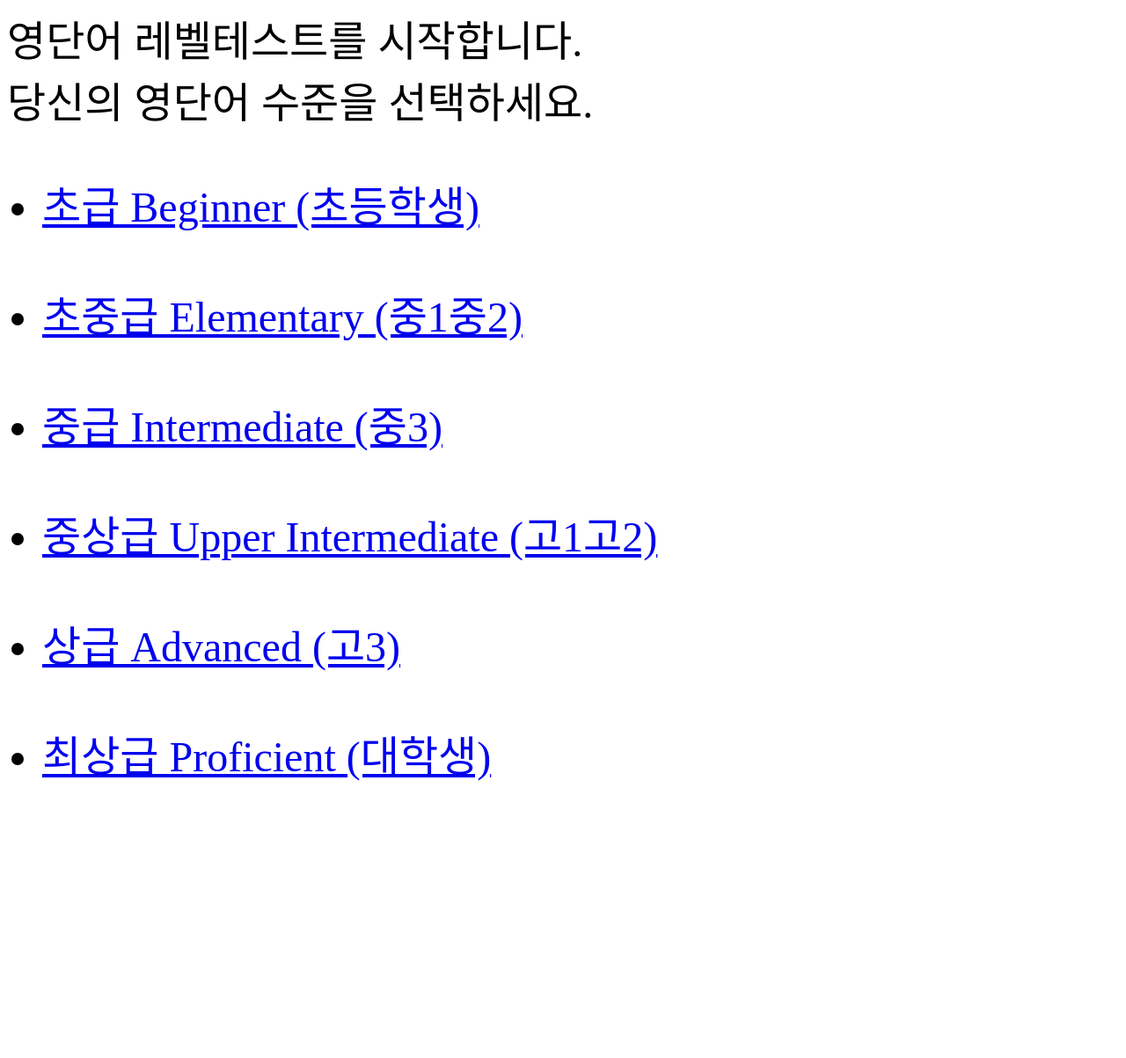
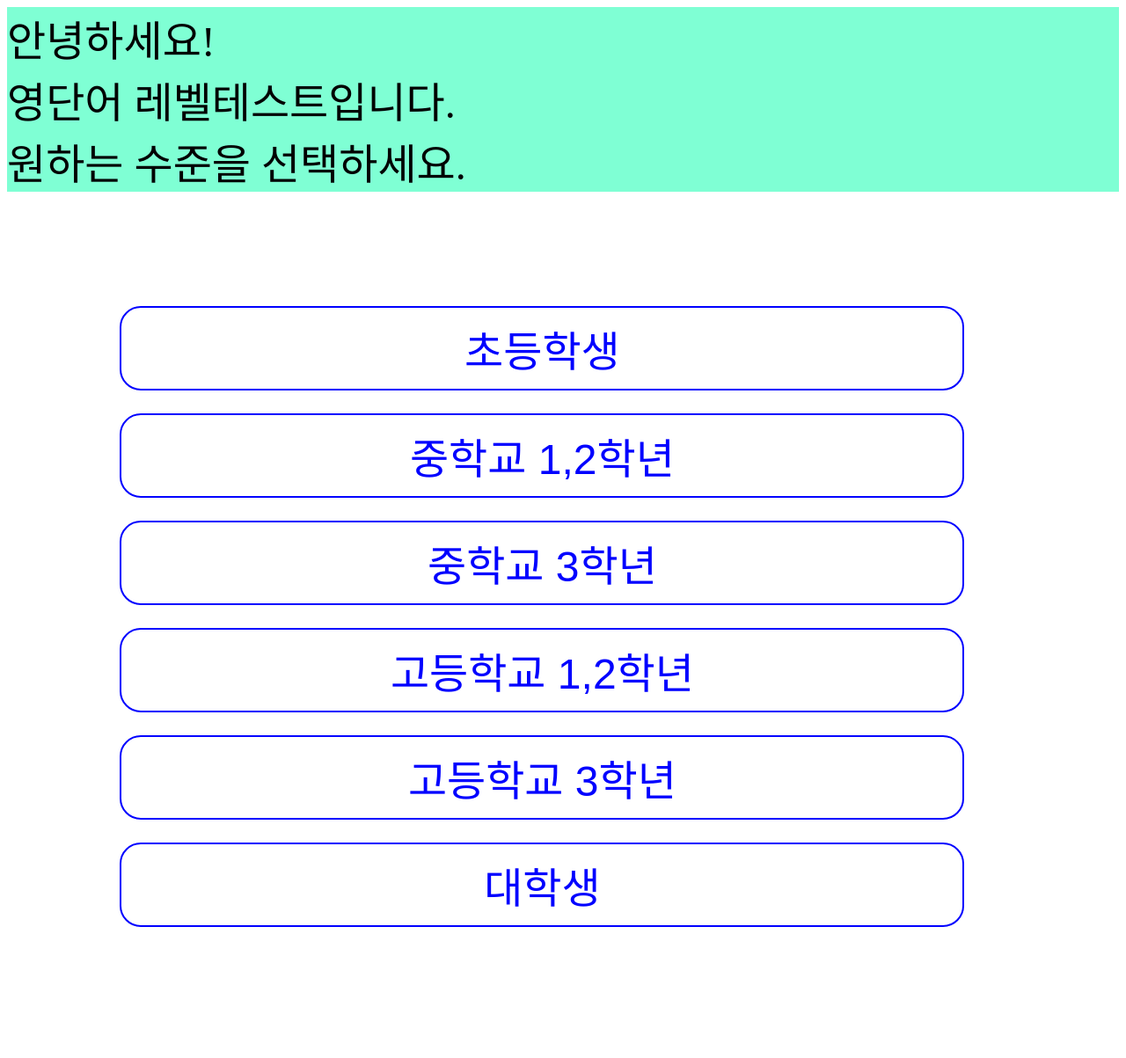
Before and after one commit to BryanKoo/alpha, a Django app: page /quiz/ in a window 1280 px wide. Shown: the whole page at 88% size. Before the commit the page ends 888 px from the top, so only its background shows below. Run offline with Django 3.2, Linux system fonts and the light colour scheme; data comes from the database, SQL or seed files in the repository; both versions use the stored data as it was after the commit; parts of the project's set-up code (start-up, migrations or seed data) failed here and were passed over.

Commit message:
html style

```diff
--- a/cefr/make_qna.py
+++ b/cefr/make_qna.py
@@ -276,12 +276,18 @@ def select_2wrong(conn, columns):
 # output = [(word, pos, meaning, examples)]
 def select_2wrong_q2(conn, columns):
   word = columns[2]
+  level = columns[0]
+  pos = columns[1]
   if len(word) < 2:
     word_postfix = word[-1]
   else:
     word_postfix = word[-2:]
-  sql = "select distinct(word) from words_bymeaning where " + \
-    "level = ? and word like '%" + word_postfix + "' and pos like ? and word != ? order by random() limit 2;"
+  if level in ['A1', 'A2'] and pos.startswith("AD"):
+    sql = "select distinct(word) from words_bymeaning where " + \
+      "level = ? and word like '%" + word_postfix + "' and pos not like ? and word != ? order by random() limit 2;"
+  else:
+    sql = "select distinct(word) from words_bymeaning where " + \
+      "level = ? and word like '%" + word_postfix + "' and pos like ? and word != ? order by random() limit 2;"
 
   try:
     cur = conn.cursor()
@@ -291,8 +297,12 @@ def select_2wrong_q2(conn, columns):
     print(e)
 
   if len(rows) < 2:
-    sql = "select distinct(word) from words_bymeaning where " + \
-      "level = ? and pos like ? and word != ? order by random() limit 2;"
+    if level in ['A1', 'A2'] and pos.startswith("AD"):
+      sql = "select distinct(word) from words_bymeaning where " + \
+        "level = ? and pos not like ? and word != ? order by random() limit 2;"
+    else:
+      sql = "select distinct(word) from words_bymeaning where " + \
+        "level = ? and pos like ? and word != ? order by random() limit 2;"
     try:
       cur = conn.cursor()
       cur.execute(sql, columns)
@@ -307,9 +317,12 @@ def select_2wrong_q4(conn, columns):
   pos = columns[1]
   word = columns[2]
   word_postfix = word[-1]
-  if pos.startswith("NUMBER") or pos.startswith("EXCL") or \
+  if pos.startswith("NUMBER") or pos.startswith("EXCL") or level in ['A1', 'A2'] or \
     (level in ['A1', 'A2', 'B1', 'B2'] and (pos.startswith("AD") or pos.startswith("NOUN"))):
-    sql = "select distinct(word) from words_bymeaning where " + \
+    #sql = "select distinct(word) from words_bymeaning where " + \
+    #  "level = ? and pos not like ? and pos not like 'PHRASE%' and word like '%" + word_postfix + "' and word != ? " + \
+    #  "order by random() limit 2;"
+    sql = "select word from words_bymeaning group by word having " + \
       "level = ? and pos not like ? and pos not like 'PHRASE%' and word like '%" + word_postfix + "' and word != ? " + \
       "order by random() limit 2;"
   else:
@@ -411,23 +424,23 @@ def blank_word_example(word, pos, example):
         break
   if found == "": pdb.set_trace()
   if example.count(' ' + found + ' ') >= 1:
-    return example.replace(' ' + found + ' ', " [ ___ ] "), found
+    return example.replace(' ' + found + ' ', " ____ "), found
   elif example.count(' ' + found) >= 1:
-    return example.replace(' ' + found, " [ ___ ]"), found
+    return example.replace(' ' + found, " ____ "), found
   elif example.count(found + ' ') >= 1:
-    return example.replace(found + ' ', "[ ___ ] "), found
+    return example.replace(found + ' ', " ____ "), found
   elif example.count(found + ',') >= 1:
-    return example.replace(found + ',', "[ ___ ],"), found
+    return example.replace(found + ',', " ____,"), found
   elif example.count(found + '!') >= 1:
-    return example.replace(found + '!', "[ ___ ]!"), found
+    return example.replace(found + '!', " ____!"), found
   elif example.count(found + '?') >= 1:
-    return example.replace(found + '?', "[ ___ ]?"), found
+    return example.replace(found + '?', " ____?"), found
   elif example.count(found + '.') >= 1:
-    return example.replace(found + '.', "[ ___ ]."), found
+    return example.replace(found + '.', " ____."), found
   elif example.count(found + "'") >= 1:
-    return example.replace(found + '.', "[ ___ ]'"), found
+    return example.replace(found + "'", " ____'"), found
   elif example.count(found + '"') >= 1:
-    return example.replace(found + '.', '[ ___ ]"'), found
+    return example.replace(found + '"', ' ____"'), found
   else:
     print "not found replaceable from", found, example
     pdb.set_trace()
@@ -709,7 +722,7 @@ def make_qna_type2or4(level, sub_level, excepts=None):
     make_log(word + '||' + pos + '||' + example + '||' + removed)
     for wrong in wrongs:
       conjugated = ""
-      if pos.startswith("VERB") or pos.startswith("AUX") or pos.startswith("MODAL"):
+      if level not in ['A1', 'A2'] and (pos.startswith("VERB") or pos.startswith("AUX") or pos.startswith("MODAL")):
         conjugated = conjugate(wrong[0], pos, tag)
       if removed[0].isupper() and (not word[0].isupper() or example_org.find(removed) == 0):
         if conjugated == "":
--- a/quiz/templates/quiz/index.html
+++ b/quiz/templates/quiz/index.html
@@ -1,14 +1,52 @@
 <html>
-<font size=7>
-영단어 레벨테스트를 시작합니다.<br/>
-당신의 영단어 수준을 선택하세요.<br/>
-<ul>
-  <li><a href='/quiz/1/'>초급 Beginner (초등학생)</a></li><br/>
-  <li><a href='/quiz/2/'>초중급 Elementary (중1중2)</a></li><br/>
-  <li><a href='/quiz/3/'>중급 Intermediate (중3)</a></li><br/>
-  <li><a href='/quiz/4/'>중상급 Upper Intermediate (고1고2)</a></li><br/>
-  <li><a href='/quiz/5/'>상급 Advanced (고3)</a></li><br/>
-  <li><a href='/quiz/6/'>최상급 Proficient (대학생)</a></li>
-</ul>
-</font>
+<head>
+<style type="text/css">
+a:link { color: blue; text-decoration: none;}
+a:visited { color: blue; text-decoration: none;}
+a:hover { color: blue; text-decoration: underline;}
+.buttons {
+  background-color: white;
+  border: 2px solid blue;
+  border-radius: 0.5em;
+  color: blue;
+  padding: 10px 10px;
+  text-align: center;
+  text-decoration: none;
+  display: inline-block;
+  font-size: 300%;
+  margin: 4px 2px;
+  width: 20em;
+  height: 2em;
+}
+.question {
+  font-size: 300%; margin: 5%;
+}
+.answers {
+  margin: 10%;
+}
+.guide {
+  background-color: aquamarine; color: black; font-size: 300%;
+}
+.row {
+  display: flex; background-color: green; color: black;
+}
+.column {
+  flex: 50%; font-size: 200%;
+}
+</style>
+</head>
+<body>
+<div class='guide'>
+안녕하세요!<br/>
+영단어 레벨테스트입니다.<br/>
+원하는 수준을 선택하세요.<br/>
+</div>
+<div class='answers'>
+<button class='buttons' onclick="window.location.href='/quiz/1/'">초등학생</button><br/><br/>
+<button class='buttons' onclick="window.location.href='/quiz/2/'">중학교 1,2학년</button><br/><br/>
+<button class='buttons' onclick="window.location.href='/quiz/3/'">중학교 3학년</button><br/><br/>
+<button class='buttons' onclick="window.location.href='/quiz/4/'">고등학교 1,2학년</button><br/><br/>
+<button class='buttons' onclick="window.location.href='/quiz/5/'">고등학교 3학년</button><br/><br/>
+<button class='buttons' onclick="window.location.href='/quiz/6/'">대학생</button><br/><br/>
+</body>
 </html>
--- a/quiz/views.py
+++ b/quiz/views.py
@@ -6,6 +6,7 @@ import sys, datetime
 from cefr.make_qna import make_qna_type2or4, get_new_user_id, insert_qna_result
 
 cefr_levels = ['A1', 'A2', 'B1', 'B2', 'C1', 'C2']
+cefr_text = ['초등학생', '중학교 1,2학년', '중학교 3학년', '고등학교 1,2학년', '고등학교 3학년', '대학생']
 # Create your views here.
 
 # selecting level
@@ -40,15 +41,19 @@ def detail(request, level):
   if 'user_id' not in request.session:
     request.session['user_id'] = get_new_user_id()
   cefr_level = cefr_levels[int(level)-1]
+  level_text = cefr_text[int(level)-1]
   qnas = make_qna_type2or4(cefr_level, request.session['sub_level'], request.session['excepts'])  # quiz type2 or 4
   if len(qnas) < 1:
-    qnas = [['word'], ['pos'], ['meaning'], ['question2'], [''], ['answer1', 'answer2', 'answer3']]
+    qnas = [['word'], ['pos'], ['meaning'], ['question4'], [''], ['answer1', 'answer2', 'answer3']]
   if qnas[0][3] == "":  # type2
-    context = {'qtype':2, 'level':level, 'question':qnas[0][2], 'answer1':qnas[0][4][0], 'answer2':qnas[0][4][1], 'answer3':qnas[0][4][2]}
+    qtype = 2
     request.session['question'] = qnas[0][2]
   else: # type4
+    qtype = 4
     request.session['question'] = qnas[0][3]
-    context = {'qtype':4, 'level':level, 'question':qnas[0][3], 'answer1':qnas[0][4][0], 'answer2':qnas[0][4][1], 'answer3':qnas[0][4][2]}
+  num_t = request.session['scores'].count('T')
+  num_f = request.session['scores'].count('F')
+  context = {'num_t':num_t, 'num_f':num_f, 'qtype':qtype, 'level':level, 'level_text':level_text, 'question':request.session['question'], 'answer1':qnas[0][4][0], 'answer2':qnas[0][4][1], 'answer3':qnas[0][4][2]}
   request.session['answers'] = qnas[0][4][0] + '|' + qnas[0][4][1] + '|' + qnas[0][4][2]
   request.session['word'] = qnas[0][0]
   request.session['a_index'] = qnas[0][5]
@@ -103,7 +108,9 @@ def results(request, level, choice):
   insert_qna_result([request.session['user_id'], request.session['seg'], request.session['trial'], text_time, int(level), request.session['sub_level'], word, request.session['question'], request.session['answers'], result+choice])
   total = request.session['scores'].count('T') + request.session['scores'].count('F')
   n_correct = request.session['scores'].count('T')
-  levels = ['Beginner', 'Elementary', 'Intermediate', 'Upper Intermediate', 'Advanced', 'Proficient']
-  level_text = levels[int(level)-1] + ' ' + str(request.session['sub_level']*10) + '%'
-  context = {'seg':request.session['seg'], 'trial':request.session['trial'], 'level':level, 'choice':int(choice), 'a_index':a_index+1, 'total':total, 'n_correct': n_correct, 'sub_level':request.session['sub_level'], 'scores':request.session['scores'], 'excepts':request.session['excepts'], 'stop_test':stop_test, 'level_text':level_text, 'user_id':request.session['user_id']}
+  if request.session['sub_level'] > 10 or request.session['sub_level'] < 1:
+    level_text = cefr_text[int(level)-1]
+  else:
+    level_text = cefr_text[int(level)-1] + ' ' + str(request.session['sub_level']*10) + '%'
+  context = {'word':request.session['word'], 'question':request.session['question'].replace("____", request.session['word']), 'seg':request.session['seg'], 'trial':request.session['trial'], 'level':level, 'choice':int(choice), 'a_index':a_index+1, 'total':total, 'n_correct': n_correct, 'sub_level':request.session['sub_level'], 'scores':request.session['scores'], 'excepts':request.session['excepts'], 'stop_test':stop_test, 'level_text':level_text, 'user_id':request.session['user_id']}
   return render(request, 'quiz/results.html', context)
```
Also changed, not shown: cefr/parse_cefr.py (+3 -4 lines), quiz/templates/quiz/detail.html (+32 -11 lines), quiz/templates/quiz/results.html (+92 -31 lines), cefr/cefr.db, db.sqlite3, 1 other file.
